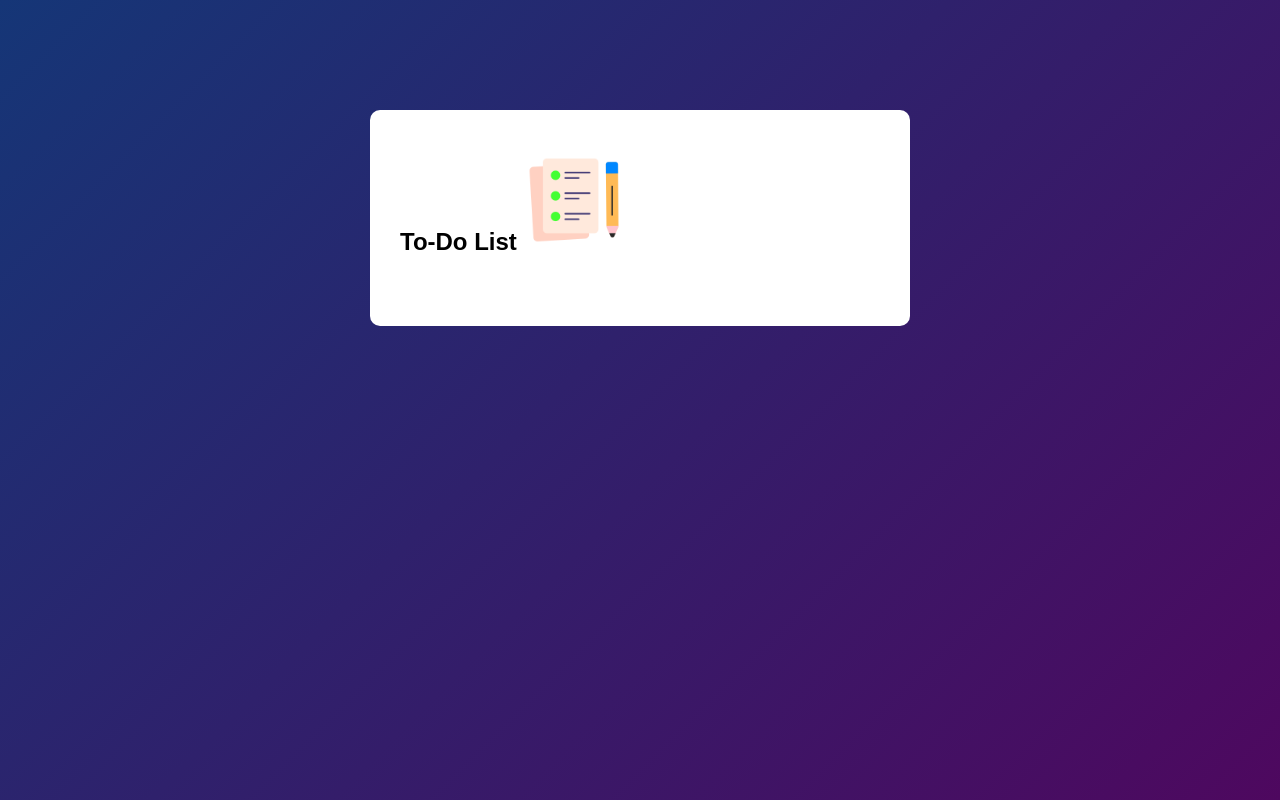
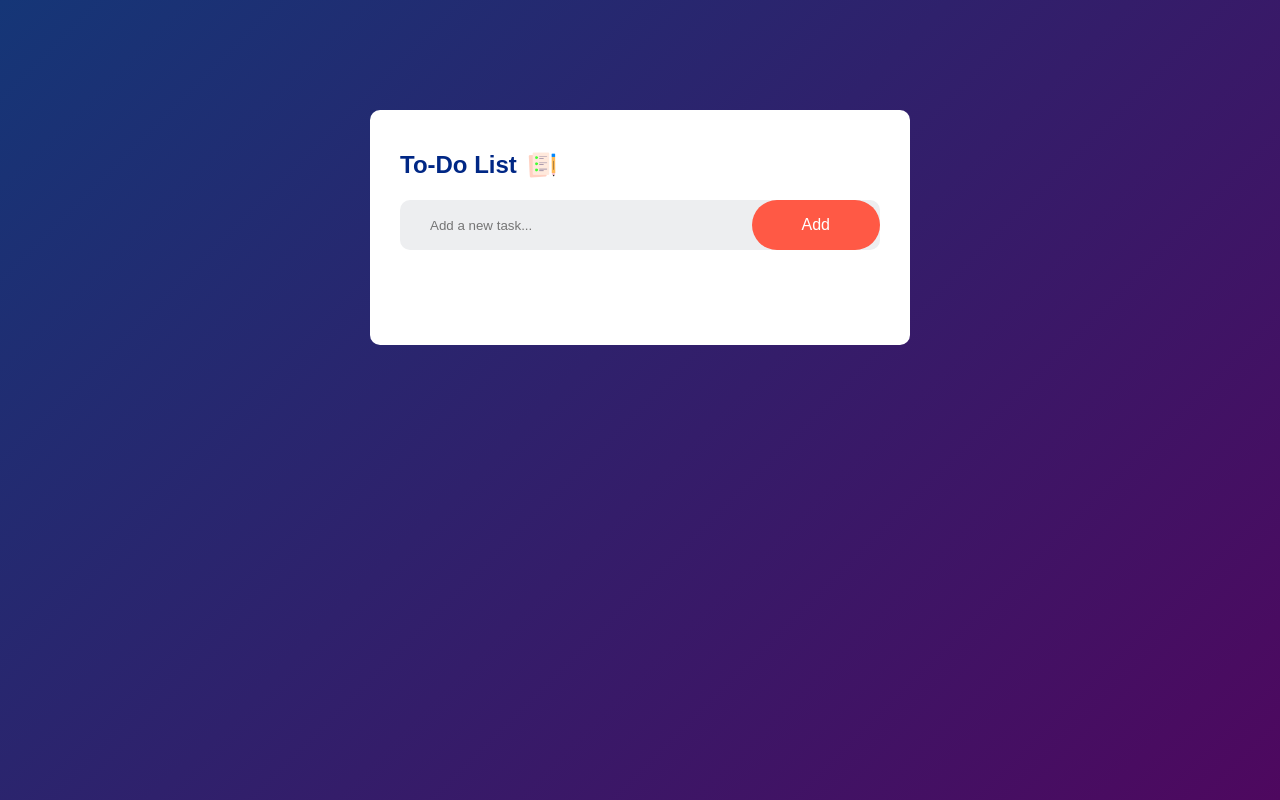
Before and after one commit to Dimuthu02/To-do-List-app, a plain HTML site: page index.html in a window 1280 px wide. Drawn offline with Linux system fonts and the light colour scheme.

Commit message:
Add input and button for new tasks in to-do list
Introduced a new input field and 'Add' button to the to-do list UI in index.html. Updated style.css to style the new input row, input box, and button for improved user experience.

```diff
--- a/index.html
+++ b/index.html
@@ -12,6 +12,11 @@
             <h2>To-Do List
                 <img src="images/icon.png" >
             </h2>
+<div class="row">
+    <input type="text" id="input-box" placeholder="Add a new task...">
+    <button id="add-btn">Add</button>
+</div>
+
         </div>
     </div>
 
--- a/style.css
+++ b/style.css
@@ -18,3 +18,41 @@
         border-radius: 10px;
         padding: 40px 30px 70px;
     }
+    .todo-app h2{
+        color: #002785;
+        margin-bottom: 20px;
+        display: flex;
+        align-items: center;
+    }
+    .todo-app h2 img{
+        width: 30px;
+        margin-left: 10px;
+    }
+    .row{
+        display: flex;
+        align-items: center;
+        justify-content: space-between;
+    background: #edeef0;
+    padding-left: 20px;
+    margin-bottom: 25px;
+    border-radius: 10px ;
+    }
+
+    input{
+        flex: 1;
+        border: none;
+        outline: none;
+        background: transparent;
+        padding: 10px;
+        font-weight: 14px;
+    }
+    button{
+        border: none;
+        outline: none;
+        padding: 16px 50px  ;
+        background: #ff5945;
+font-size: 16px;
+        color: #fff;
+        cursor: pointer;
+        border-radius: 40px;
+    }
```
